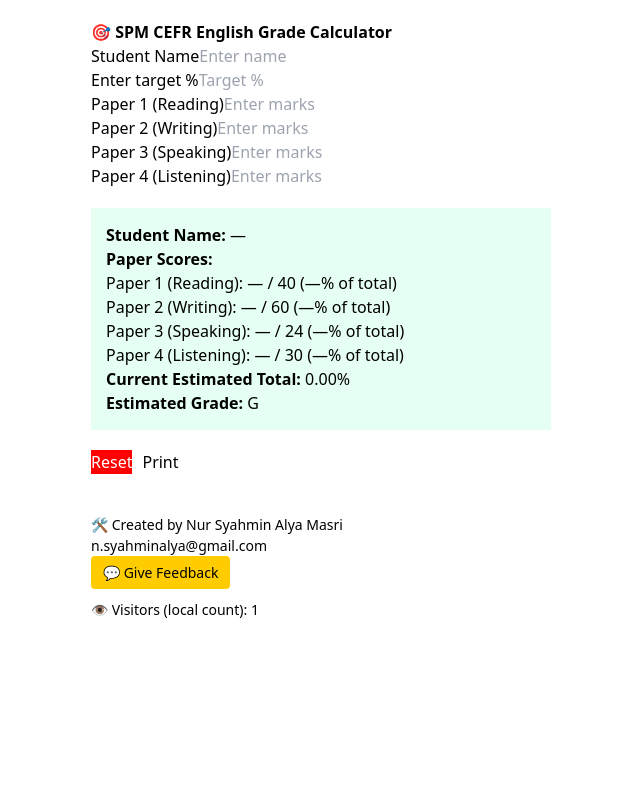
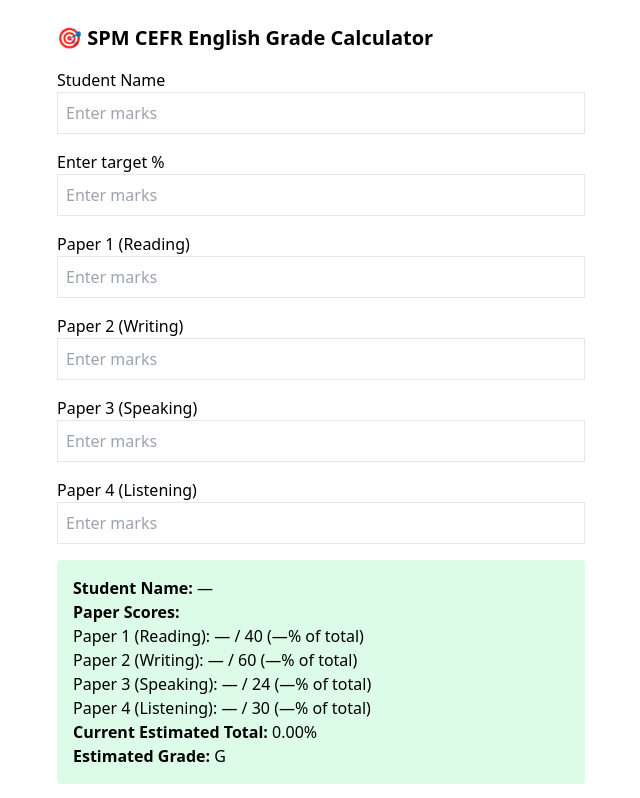
Before and after one commit to minmasri/spmenglishgradecalculator, a Next.js app: page / in a window 1280 px wide. Shown: the top 798 px of the page, without its empty margins (319-959 px from the left). Built offline with nearby package versions, Linux system fonts and the light colour scheme.

Commit message:
Add files via upload

```diff
--- a/pages/index.js
+++ b/pages/index.js
@@ -37,8 +37,6 @@ export default function Home() {
     return 'G';
   };
 
-  const capitalize = (word) => word.charAt(0).toUpperCase() + word.slice(1);
-
   const calculate = () => {
     const scores = { writing, reading, listening, speaking };
     let total = 0;
@@ -56,6 +54,7 @@ export default function Home() {
       paperPercentages
     };
   };
+
   const getETR = () => {
     const targetScore = Number(target);
     const scores = { writing, reading, listening, speaking };
@@ -116,6 +115,8 @@ export default function Home() {
     return results;
   };
 
+  const capitalize = (word) => word.charAt(0).toUpperCase() + word.slice(1);
+
   const resetAll = () => {
     setStudentName('');
     setWriting('');
@@ -125,84 +126,48 @@ export default function Home() {
     setTarget('');
   };
 
+  const score = calculate();
+  const scores = { writing, reading, listening, speaking };
+  const etr = target ? getETR() : null;
+
   useEffect(() => {
-    const count = localStorage.getItem('visit-count');
-    const updated = count ? Number(count) + 1 : 1;
-    localStorage.setItem('visit-count', updated);
-    setVisits(updated);
+    if (typeof window !== 'undefined') {
+      const storedVisits = localStorage.getItem('visits') || 0;
+      const newVisits = Number(storedVisits) + 1;
+      localStorage.setItem('visits', newVisits);
+      setVisits(newVisits);
+    }
   }, []);
 
-  const score = calculate();
-  const etr = target ? getETR() : null;
   return (
     <>
       <Head>
         <title>SPM CEFR English Grade Calculator</title>
       </Head>
-    <div className="container" style={{ maxWidth: 500, margin: 'auto', padding: 20 }}>
-      <h1>🎯 <b>SPM CEFR English Grade Calculator</b></h1>
+      <div className="max-w-xl mx-auto p-6">
+        <h1 className="text-xl font-bold mb-4">🎯 SPM CEFR English Grade Calculator</h1>
 
-      <div className="input-group">
-        <label>Student Name</label>
+        {[
+          ['Student Name', studentName, setStudentName],
+          ['Enter target %', target, setTarget],
+          ['Paper 1 (Reading)', reading, setReading],
+          ['Paper 2 (Writing)', writing, setWriting],
+          ['Paper 3 (Speaking)', speaking, setSpeaking],
+          ['Paper 4 (Listening)', listening, setListening],
+        ].map(([label, val, setter], idx) => (
+          <div className="mb-4" key={idx}>
+            <label className="font-medium">{label}</label>
             <input
               type="text"
-          value={studentName}
-          onChange={(e) => setStudentName(e.target.value)}
-          placeholder="Enter name"
-        />
-      </div>
-
-      <div className="input-group">
-        <label>Enter target %</label>
-        <input
-          type="number"
-          value={target}
-          onChange={(e) => setTarget(e.target.value)}
-          placeholder="Target %"
-        />
-      </div>
-
-      <div className="input-group">
-        <label>Paper 1 (Reading)</label>
-        <input
-          type="number"
-          value={reading}
-          onChange={(e) => setReading(e.target.value)}
+              className="border p-2 w-full"
+              value={val}
+              onChange={(e) => setter(e.target.value)}
               placeholder="Enter marks"
             />
           </div>
+        ))}
 
-      <div className="input-group">
-        <label>Paper 2 (Writing)</label>
-        <input
-          type="number"
-          value={writing}
-          onChange={(e) => setWriting(e.target.value)}
-          placeholder="Enter marks"
-        />
-      </div>
-
-      <div className="input-group">
-        <label>Paper 3 (Speaking)</label>
-        <input
-          type="number"
-          value={speaking}
-          onChange={(e) => setSpeaking(e.target.value)}
-          placeholder="Enter marks"
-        />
-      </div>
-
-      <div className="input-group">
-        <label>Paper 4 (Listening)</label>
-        <input
-          type="number"
-          value={listening}
-          onChange={(e) => setListening(e.target.value)}
-          placeholder="Enter marks"
-        />
-      </div>
-
-      <div style={{ background: '#e6fff3', padding: 15, marginTop: 20 }}>
+        <div className="bg-green-100 p-4 rounded mt-4">
           <p><b>Student Name:</b> {studentName || '—'}</p>
           <p><b>Paper Scores:</b></p>
           <ul>
@@ -216,8 +181,8 @@ export default function Home() {
         </div>
 
         {etr && (
-        <div style={{ marginTop: 20 }}>
-          <h4>🎯 Target Analysis:</h4>
+          <div className="mt-4">
+            <h4 className="font-semibold">🎯 Target Analysis:</h4>
             {Object.entries(etr.paperNotes).map(([paper, note]) => (
               <p key={paper}>{note}</p>
             ))}
@@ -225,17 +190,18 @@ export default function Home() {
           </div>
         )}
 
-      <div style={{ marginTop: 20 }}>
-        <button onClick={resetAll} style={{ marginRight: 10, backgroundColor: 'red', color: 'white' }}>Reset</button>
-        <button onClick={() => window.print()}>Print</button>
+        <div className="mt-4 space-x-2">
+          <button onClick={resetAll} className="bg-red-500 text-white px-4 py-2">Reset</button>
+          <button onClick={() => window.print()} className="bg-blue-500 text-white px-4 py-2">Print</button>
         </div>
 
-      <footer style={{ marginTop: 40, fontSize: 14 }}>
+        <footer className="text-sm mt-8">
           <p>🛠️ Created by Nur Syahmin Alya Masri</p>
           <p><a href="mailto:n.syahminalya@gmail.com">n.syahminalya@gmail.com</a></p>
-        <button style={{ backgroundColor: '#ffcc00', padding: '6px 12px', borderRadius: 4 }}>💬 Give Feedback</button>
-        <p style={{ marginTop: 10 }}>👁️ Visitors (local count): {visits}</p>
+          <button className="bg-yellow-300 px-4 py-1 mt-2">💬 Give Feedback</button>
+          <p className="mt-2">👁️ Visitors (local count): {visits}</p>
         </footer>
       </div>
     </>
-);}
+  );
+}
--- a/styles/globals.css
+++ b/styles/globals.css
@@ -2,30 +2,7 @@
 @tailwind components;
 @tailwind utilities;
 
-@media print {
-  .input-group {
-  display: flex;
-  flex-direction: column;
-  margin-bottom: 1rem;
+/* Custom styles */
+body {
+  font-family: system-ui, sans-serif;
 }
-
-.input-group label {
-  font-weight: 600;
-  margin-bottom: 0.5rem;
-}
-
-  body * {
-    visibility: hidden;
-  }
-  .print-only,
-  .print-only * {
-    visibility: visible;
-  }
-  .print-only {
-    position: absolute;
-    top: 0;
-    left: 0;
-    width: 100%;
-    padding: 2rem;
-  }
-}
--- a/tailwind.config.js
+++ b/tailwind.config.js
@@ -1,3 +1,4 @@
+/** @type {import('tailwindcss').Config} */
 module.exports = {
   content: [
     "./pages/**/*.{js,ts,jsx,tsx}",
```
Also changed, not shown: package.json (+4 -5 lines). Lines whose indentation alone changed are shown as unchanged.
